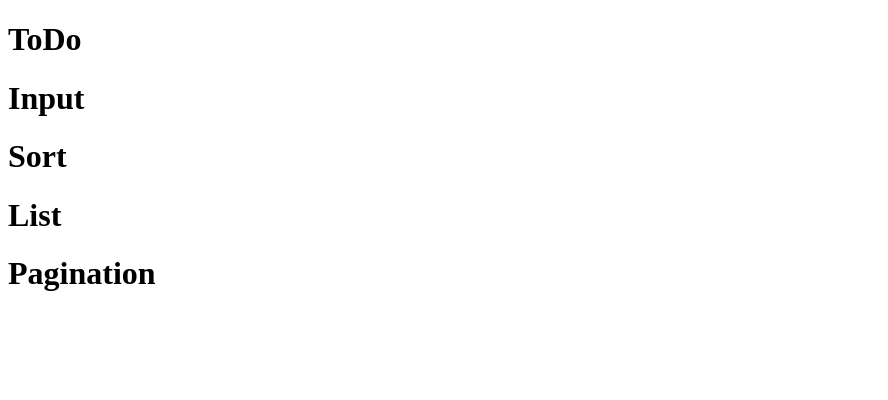
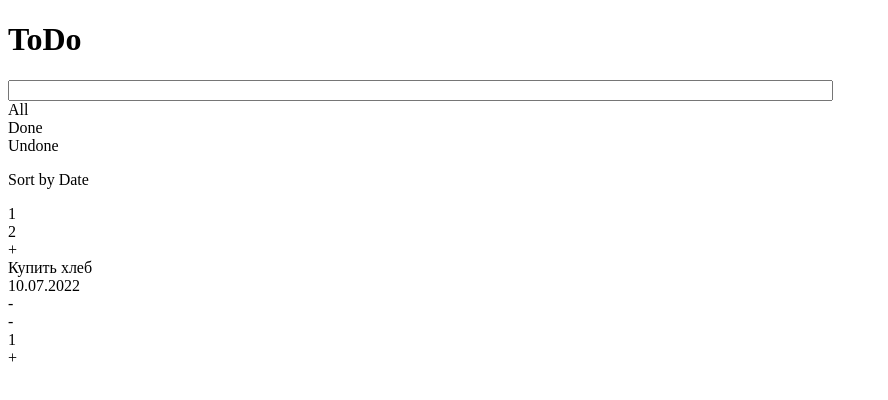
Before and after one commit to AlexandrZ1/todo, a React (Create React App) app in the folder client/: page / in a window 1280 px wide. Shown: the top 400 px of the page, without its empty margins (0-888 px from the left). Built offline with nearby package versions, Linux system fonts and the light colour scheme.

Commit message:
Write jsx for all components

```diff
--- a/client/src/components/Input.jsx
+++ b/client/src/components/Input.jsx
@@ -1,5 +1,5 @@
 const Input = () => {
-    return <h1>Input</h1>
+    return <input type='text' size='100'/>
 }
 
 export default Input
--- a/client/src/components/Pagination.jsx
+++ b/client/src/components/Pagination.jsx
@@ -1,5 +1,9 @@
 const Pagination = () => {
-    return <h1>Pagination</h1>
+    return (<div className='container'>
+        <div className='prev'>-</div>
+        <div className='step'>1</div>
+        <div className='next'>+</div>
+    </div>)
 }
 
 export default Pagination
--- a/client/src/components/sort/Button.jsx
+++ b/client/src/components/sort/Button.jsx
@@ -1,5 +1,5 @@
-const Button = () => {
-    return <h1>Button</h1>
+const Button = (props) => {
+    return (<div className='btn'>{props.text}</div>)
 }
 
 export default Button
--- a/client/src/components/sort/Sort.jsx
+++ b/client/src/components/sort/Sort.jsx
@@ -1,5 +1,18 @@
+import Button from './Button'
+
 const Sort = () => {
-    return <h1>Sort</h1>
+    return (<div className='container'>
+        <div className='buttons'>
+            <Button text='All' />
+            <Button text='Done' />
+            <Button text='Undone' />
+        </div>
+        <div className='sorting_order'>
+            <p>Sort by Date</p>
+            <div className='btn up'>1</div>
+            <div className='btn down'>2</div>
+        </div>
+    </div>)
 }
 
 export default Sort
--- a/client/src/components/todo/Item.jsx
+++ b/client/src/components/todo/Item.jsx
@@ -1,5 +1,10 @@
-const Item = () => {
-    return <h1>Item</h1>
+const Item = (props) => {
+    return (<div className='Item'>
+        <div className='btn_done'>+</div>
+        <div className='text'>{props.text}</div>
+        <div className='date'>{props.date}</div>
+        <div className='btn_delete'>-</div>
+    </div>)
 }
 
 export default Item
--- a/client/src/components/todo/List.jsx
+++ b/client/src/components/todo/List.jsx
@@ -1,5 +1,8 @@
+import Item from './Item'
 const List = () => {
-    return <h1>List</h1>
+    return (<div className='container'>
+        <Item text='Купить хлеб' date='10.07.2022'/>
+    </div>)
 }
 
 export default List
```
